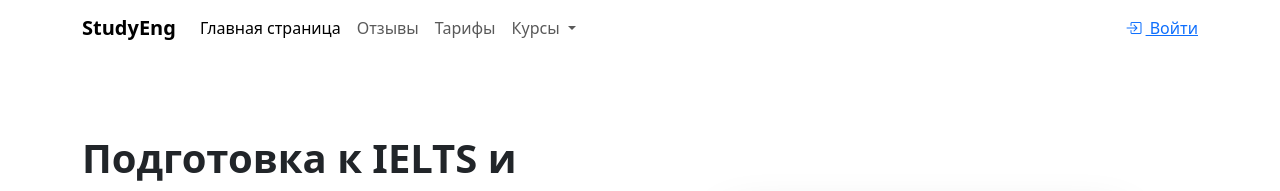
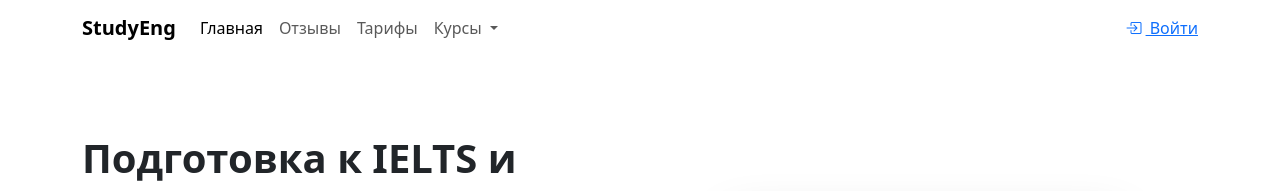
Before and after one commit to d1knight/studyeng, a Django app: page / in a window 1280 px wide. Shown: the top 191 px of the page. Run offline with Django 5.2, Linux system fonts and the light colour scheme; data that the repository does not hold is empty; some libraries are stand-ins or nearby versions.

Commit message:
check_exercise

```diff
--- a/english/templates/english/base.html
+++ b/english/templates/english/base.html
@@ -44,7 +44,7 @@
         <div class="collapse navbar-collapse" id="navbarNavDropdown">
           <ul class="navbar-nav me-auto mb-2 mb-lg-0">
             <li class="nav-item">
-              <a class="nav-link active" href="{% url 'home' %}">Главная страница</a>
+              <a class="nav-link active" href="{% url 'home' %}">Главная</a>
             </li>
             <li class="nav-item">
               <a class="nav-link" href="/#comments">Отзывы</a>
--- a/english/templates/english/topic.html
+++ b/english/templates/english/topic.html
@@ -132,7 +132,7 @@ document.getElementById("exerciseForm").addEventListener("submit", async functio
         } else {
           // Неправильный ответ: зачёркнутый красный + правильный зелёный
           replacement = document.createElement('span');
-          replacement.innerHTML = `<s style="color: red;">${userAnswer}</s> <span style="color: green; font-weight: bold;">${correctText} ✅</span>`;
+          replacement.innerHTML = `<s style="color: red; font-weight: bold;">${userAnswer}</s> <span style="color: green; font-weight: bold;">${correctText} ✅</span>`;
         }
 
         input.replaceWith(replacement);
```
